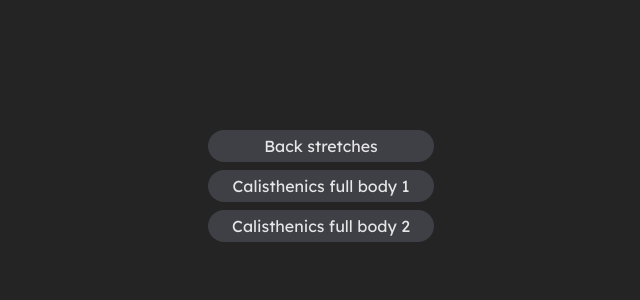
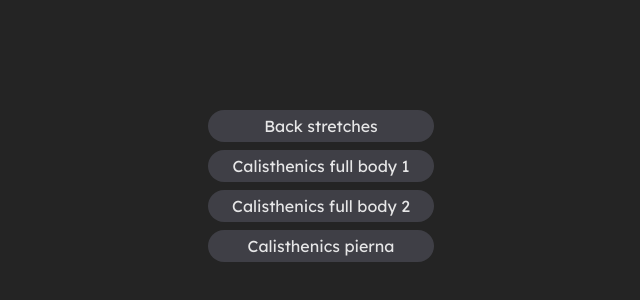
Before and after one commit to pouyio/stretches, a React (Vite) app: page / in a window 1280 px wide. Shown: the part 214-514 px from the top of the page, without its empty margins (319-959 px from the left). Built offline with nearby package versions, Linux system fonts and the light colour scheme.

Commit message:
added exercise

```diff
--- a/src/assets/exercises.ts
+++ b/src/assets/exercises.ts
@@ -72,4 +72,22 @@ export const exercises: Record<string, Exercise> = {
       { name: "Elevación glúteos", repetitions: 10 },
     ],
   },
+  "Calisthenics pierna": {
+    description: "4 series",
+    steps: [
+      { name: "Calentamiento", seconds: 4 * 60 },
+      { name: "Rest", seconds: 40 },
+      { name: "Sentadillas", repetitions: 10 },
+      { name: "Rest", seconds: 30 },
+      { name: "Sentadillas arqueras", repetitions: 10 },
+      { name: "Rest", seconds: 30 },
+      { name: "Elevación gemelos a 1 pierna", repetitions: 12 },
+      { name: "Rest", seconds: 30 },
+      { name: "Zancadas", repetitions: 10 },
+      { name: "Rest", seconds: 30 },
+      { name: "Sentadillas con salto", repetitions: 10 },
+      { name: "Rest", seconds: 30 },
+      { name: "Caminata pato", repetitions: 10 },
+    ],
+  },
 };
```
